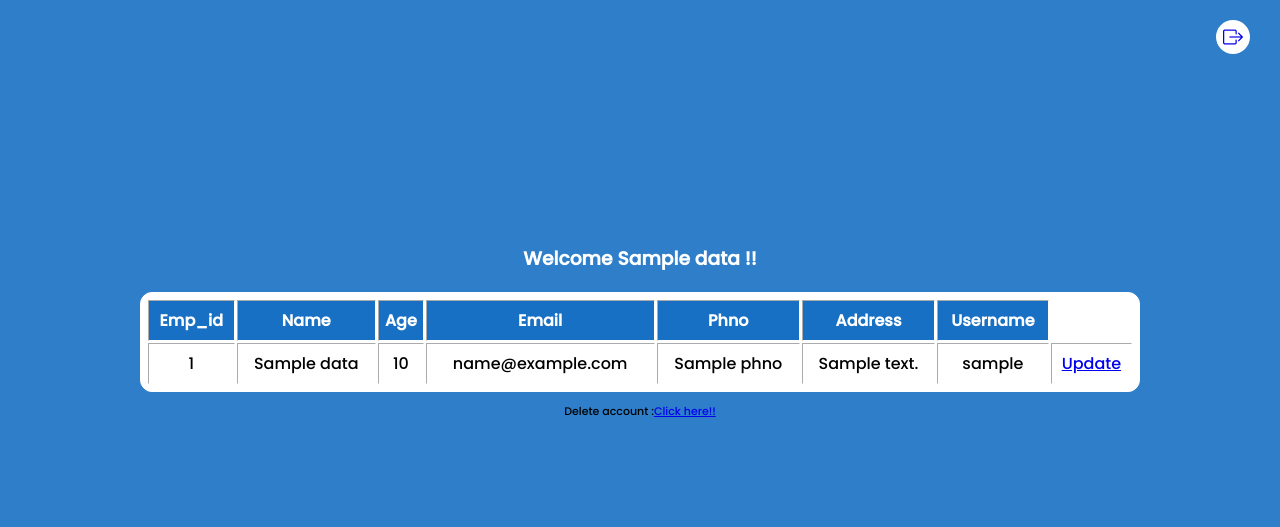
After one commit to Vysakh799/Django-Employee-management-system, a Django app: template project/templates/employee_self_view.html in a window 1280 px wide. The commit adds this page. Shown: the top 527 px of the page. Run offline with Django 5.2, Linux system fonts and the light colour scheme; the template is opened without the code that fills it: most values are stand-ins (such as "Sample title", 1, 10 or a date in 2020).

Commit message:
new fuctions added

```diff
--- a/project/app/models.py
+++ b/project/app/models.py
@@ -6,7 +6,7 @@ class employee(models.Model):
     name=models.CharField(max_length=20)
     age=models.IntegerField()
     email=models.CharField(max_length=20)
-    phno=models.IntegerField(max_length=10)
+    phno=models.IntegerField()
     address=models.TextField()
     username=models.CharField(max_length=10)
     password=models.CharField(max_length=10)
--- a/project/app/urls.py
+++ b/project/app/urls.py
@@ -2,6 +2,9 @@ from django.urls import path
 from . import views
 
 urlpatterns = [
-    path('',views.login),
-    path('register',views.register)
+    path('login',views.login),
+    path('register',views.register),
+    path('employeeselfview/<data>',views.employeeselfview),
+    path('update_emp/<pk>',views.update_emp),
+    path('delete/<pk>',views.delete)
 ]
--- a/project/static/css/style.css
+++ b/project/static/css/sample.css
@@ -10,6 +10,7 @@ body{
 }
 .main{
     display: flex;
+    flex-direction: column;
     justify-content: center;
     align-items: center;
     background-color: rgb(46, 126, 201);
@@ -60,3 +61,45 @@ body{
 .container, p{
     font-size: 11px;
 }
+.esv_container{
+    width: 100%;
+    margin-top: 10%;
+    height: 50vh;
+    /* background-color: whitesmoke; */
+    display: flex;
+    flex-direction: column;
+    justify-content: center;
+    align-items: center;
+}
+table{
+    width: 1000px;
+    height: 100px;
+    background-color: rgb(255, 255, 255);
+    border: 1px solid rgb(255, 255, 255);
+    border-radius: 12px;
+    padding: 5px;
+    text-align: center;
+}
+th{
+    background-color: rgb(23, 112, 195);
+    color: rgb(255, 255, 255);
+}
+.esv_container h3{
+    color: rgb(255, 255, 255);
+}
+.logout{
+    width: 20px;
+    height: 20px;
+    font-weight: 900;
+    position: absolute;
+    display: flex;
+    justify-content: center;
+    align-items: center;
+    padding: 7px;
+    border-radius: 25px;
+    background-color: white;
+    top: 20px;
+    right: 30px;
+    z-index: 1;
+    font-size: 20px;
+}
--- /dev/null
+++ b/project/templates/employee_self_view.html
@@ -0,0 +1,45 @@
+<!DOCTYPE html>
+<html lang="en">
+<head>
+    {% load static %}
+    <meta charset="UTF-8">
+    <meta name="viewport" content="width=device-width, initial-scale=1.0">
+    <title>employee-home</title>
+    <link rel="stylesheet" href="{% static 'css/sample.css' %}">
+    <link rel="stylesheet" href="https://cdn.jsdelivr.net/npm/bootstrap-icons@1.11.3/font/bootstrap-icons.min.css">
+</head>
+<body>
+   <div class="esv_main">
+    <div class="logout">
+        <a href="../login"><i class="bi bi-box-arrow-right"></i></a>
+    </div>
+    <div class="esv_container">
+        <h3>Welcome {{data.name}} !!</h3>
+        <table border="1">
+            <tr>
+                <th>Emp_id</th>
+                <th>Name</th>
+                <th>Age</th>
+                <th>Email</th>
+                <th>Phno</th>
+                <th>Address</th>
+                <th>Username</th>
+            </tr>
+            <tr>
+                <td>{{ data.emp_id }}</td>
+                <td>{{ data.name }}</td>
+                <td>{{ data.age }}</td>
+                <td>{{ data.email }}</td>
+                <td>{{ data.phno }}</td>
+                <td>{{ data.address }}</td>
+                <td>{{ data.username }}</td>
+                <td>
+                    <a href="../update_emp/{{data.pk}}">Update</a>
+                </td>
+            </tr>
+        </table>
+        <p>Delete account :<a href="../delete/{{data.pk}}">Click here!!</a></p>
+    </div>
+   </div>
+</body>
+</html>
--- a/project/templates/register.html
+++ b/project/templates/register.html
@@ -4,8 +4,8 @@
     {% load static %}
     <meta charset="UTF-8">
     <meta name="viewport" content="width=device-width, initial-scale=1.0">
-    <title>Document</title>
-    <link rel="stylesheet" href="{% static 'css/style.css' %}">
+    <title>register-employee</title>
+    <link rel="stylesheet" href="{% static 'css/sample.css' %}">
 </head>
 <body>
     <div class="main">
```
Also changed, not shown: project/app/views.py (+37 -1 lines), project/templates/login.html (+4 -3 lines), project/templates/update_emp.html (added, +28 -0 lines), project/db.sqlite3.
